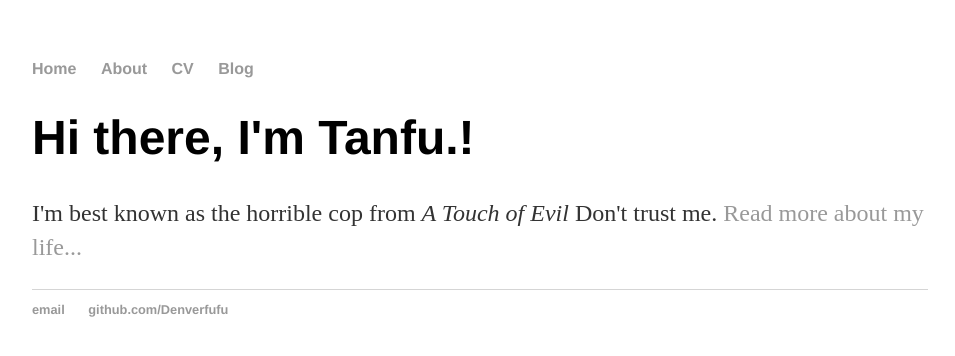
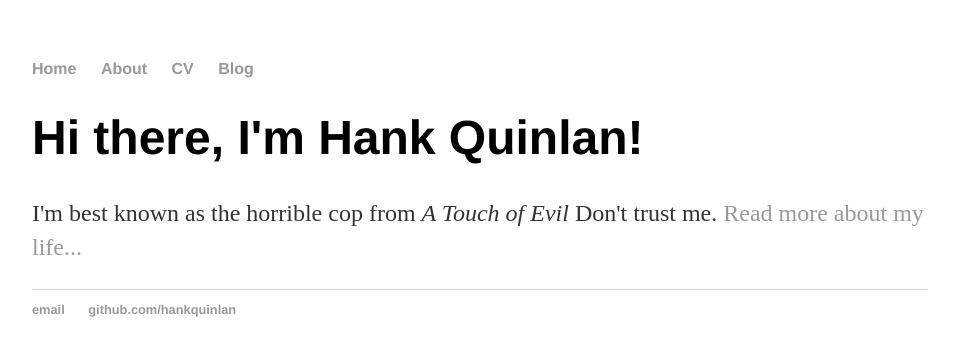
Before and after one commit to Denverfufu/Denverfufu.github.io, a Jekyll site: the page built from index.html, in a window 1280 px wide. Shown: the top 356 px of the page, without its empty margins (160-1115 px from the left). Built offline with Jekyll 4.4.1, drawn with Linux system fonts in a browser that asks for light colours.

Commit message:
Update index.html

```diff
--- a/index.html
+++ b/index.html
@@ -1,30 +1,8 @@
-<!DOCTYPE html>
-<html>
-	<head>
-		<title>Denvertanfu Blog for life.</title>
-		<!-- link to main stylesheet -->
-		<link rel="stylesheet" type="text/css" href="/css/main.css">
-	</head>
-	<body>
-		<nav>
-    		<ul>
-        		<li><a href="/">Home</a></li>
-	        	<li><a href="/about">About</a></li>
-        		<li><a href="/cv">CV</a></li>
-        		<li><a href="/blog">Blog</a></li>
-    		</ul>
-		</nav>
-		<div class="container">
-    		<div class="blurb">
-        		<h1>Hi there, I'm Tanfu.!</h1>
-				<p>I'm best known as the horrible cop from <em>A Touch of Evil</em> Don't trust me. <a href="/about">Read more about my life...</a></p>
-    		</div><!-- /.blurb -->
-		</div><!-- /.container -->
-		<footer>
-    		<ul>
-        		<li><a href="mailto:dluvm92441231@gmail.com">email</a></li>
-        		<li><a href="https://github.com/Denverfufu">github.com/Denverfufu</a></li>
-			</ul>
-		</footer>
-	</body>
-</html>
+---
+layout: default
+title: Hank Quinlan, Horrible Cop
+---
+<div class="blurb">
+	<h1>Hi there, I'm Hank Quinlan!</h1>
+	<p>I'm best known as the horrible cop from <em>A Touch of Evil</em> Don't trust me. <a href="/about">Read more about my life...</a></p>
+</div><!-- /.blurb -->
```
